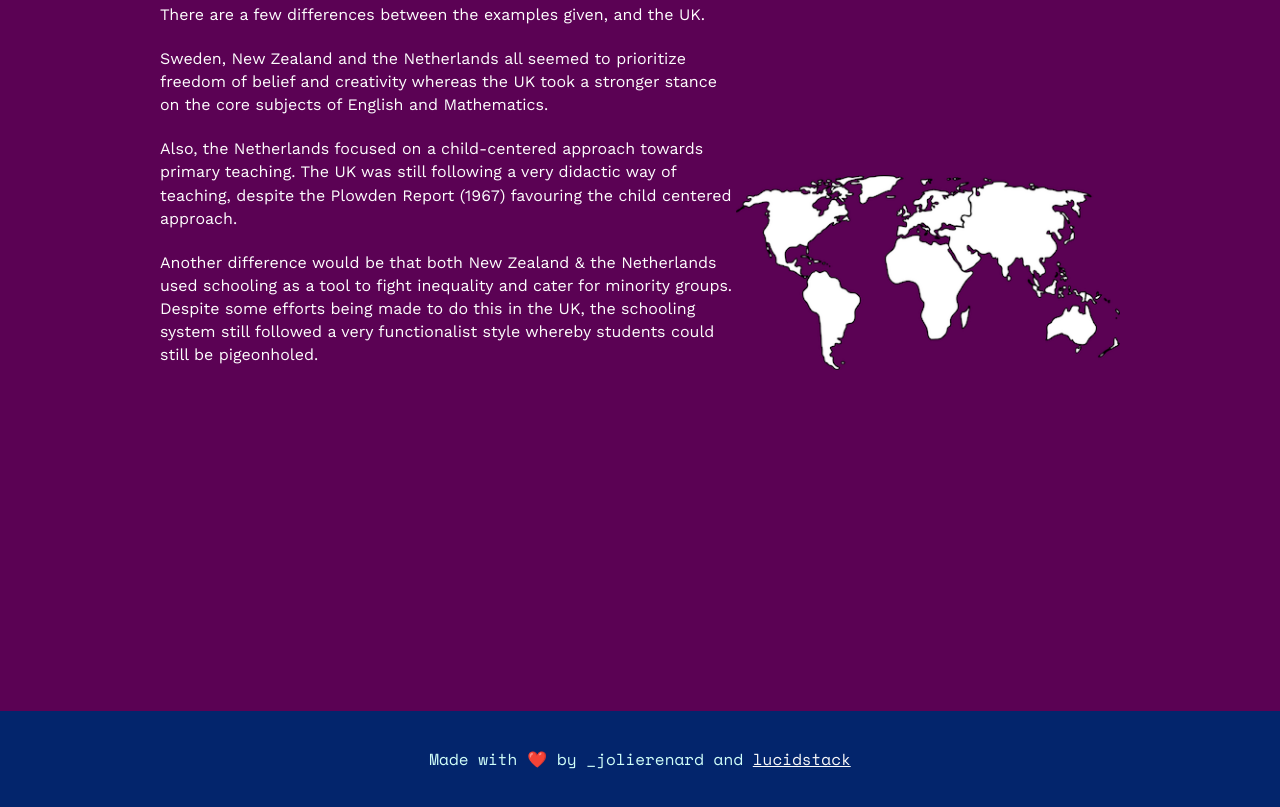
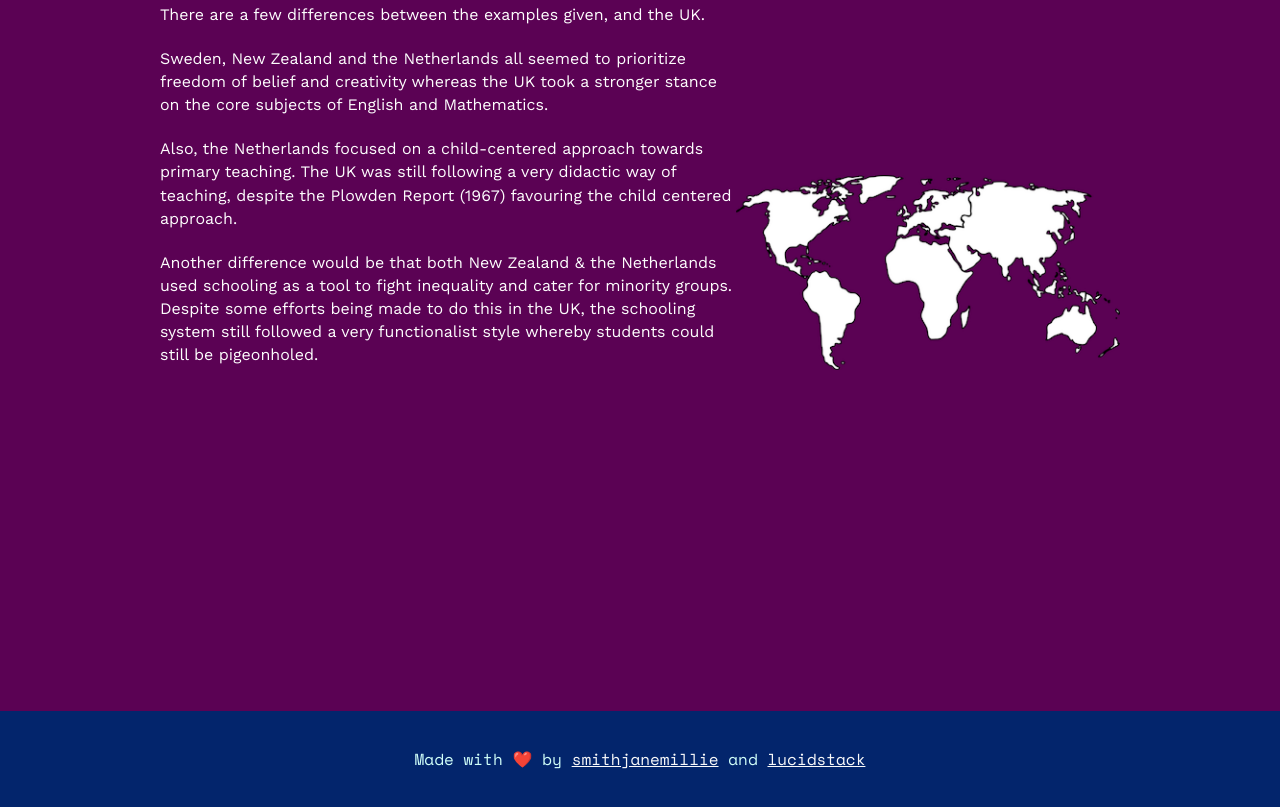
Before and after one commit to lucidstack/edurun, a website: page index.html in a window 1280 px wide. Shown: the part 3883-4690 px from the top of the page. Drawn offline with nearby package versions, Linux system fonts and the light colour scheme; a web font is replaced by a local one.

Commit message:
update millie's twitter handle

```diff
--- a/index.html
+++ b/index.html
@@ -225,6 +225,6 @@
       </div>
     </div>
 
-    <footer>Made with ❤️ by _jolierenard and <a href="http://twitter.com/lucidstack">lucidstack</a></footer>
+    <footer>Made with ❤️ by <a href="https://twitter.com/smithjanemillie">smithjanemillie</a> and <a href="https://twitter.com/lucidstack">lucidstack</a></footer>
   </body>
 </html>
```
